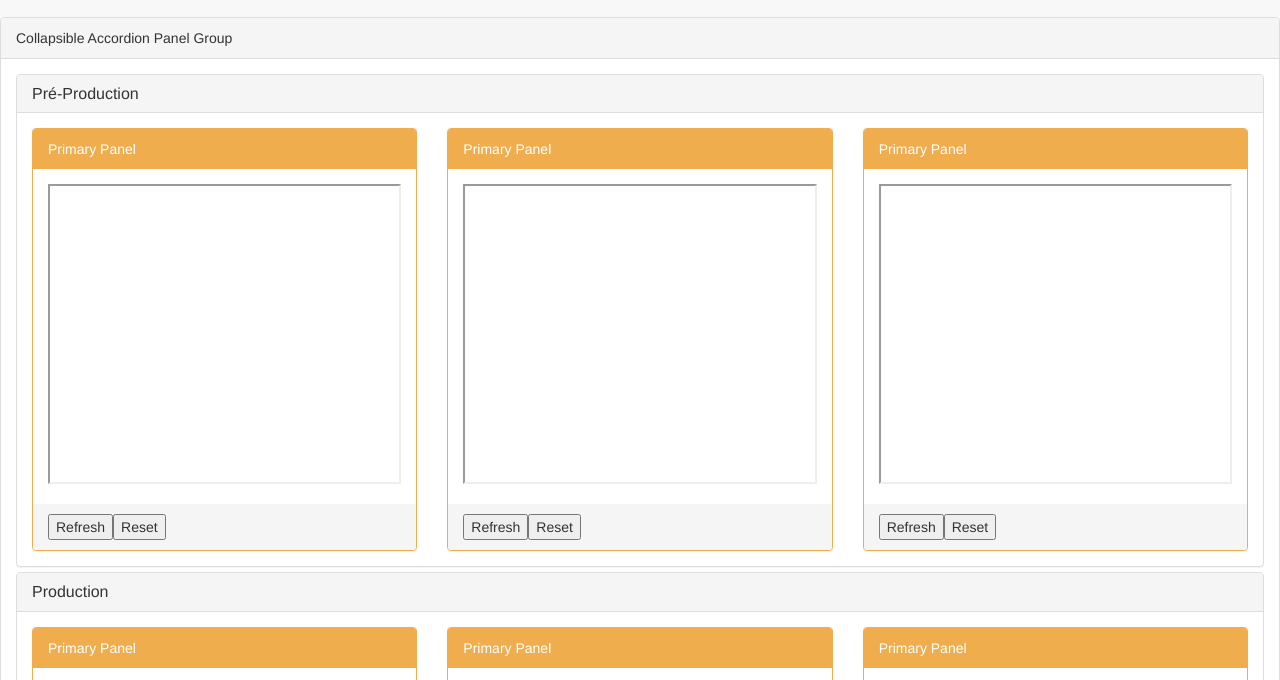
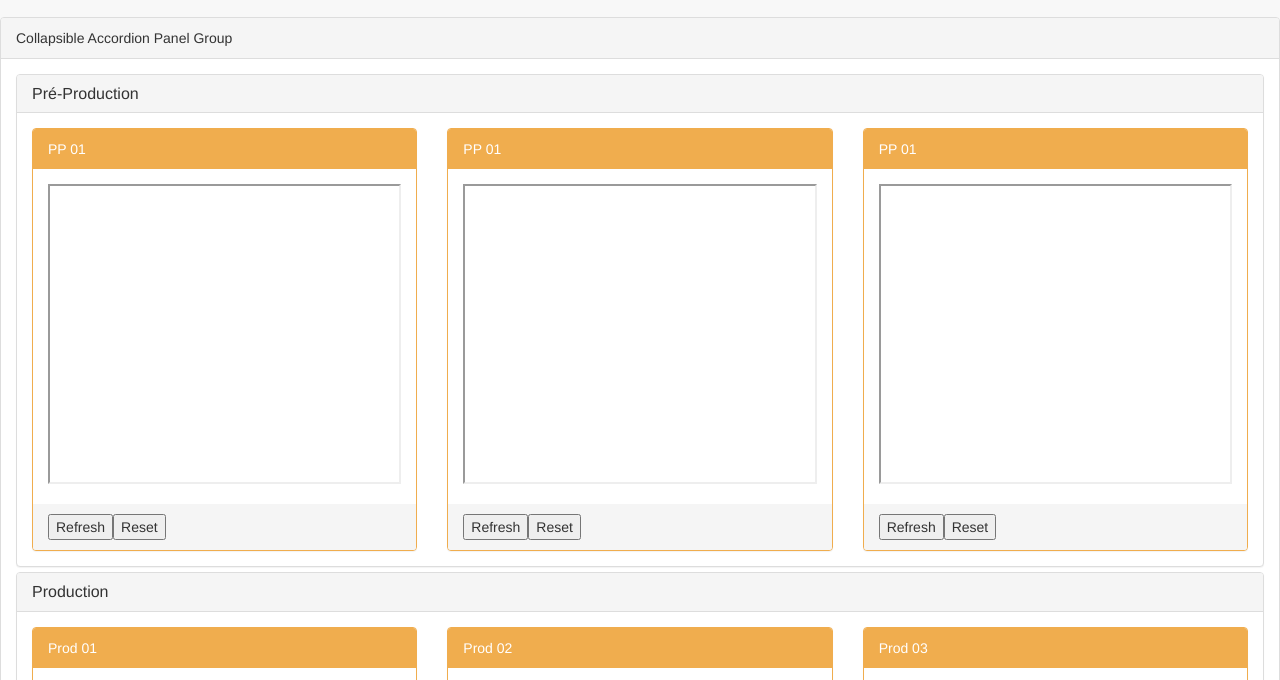
Before and after one commit to joffroy59/multiplePageAggregator, a website: page pages/panels-preprod.html in a window 1280 px wide. Shown: the part 93-773 px from the top of the page. Drawn offline with Linux system fonts and the light colour scheme; grey boxes are pictures that could not be loaded.

Commit message:
use a name for each url

```diff
--- a/pages/panels-preprod.html
+++ b/pages/panels-preprod.html
@@ -129,15 +129,25 @@
 
 	<script>
 
+	var iframeRefresh=5000;
 	var group=[
 			{
 				"name":"Pré-Production",
 				"id":"PP",
 				"loadIframeOnPageLoad":false,
 				"urls":[
-					"http://mafreebox.freebox.fr/",
-					"http://192.168.0.101/",
-					"http://mafreebox.freebox.fr/"
+					{
+						"name":"PP 01",
+						"url":"http://mafreebox.freebox.fr/",
+					},
+					{
+						"name":"PP 01",
+						"url":"http://192.168.0.101/",
+					},
+					{
+						"name":"PP 01",
+						"url":"http://mafreebox.freebox.fr/",
+					},
 				]
 			},
 			{
@@ -145,22 +155,34 @@
 				"id":"Prod",
 				"loadIframeOnPageLoad":true,
 				"urls":[
-					//"http://www.shaunwhite.com/",
-					//"https://2015.xoxofest.com/",
-					"http://lorempixel.com/295/295/",
-					"http://lorempixel.com/295/295/",
-					"http://lorempixel.com/295/295/",
+					//TODO"http://www.shaunwhite.com/",
+					//TODO"https://2015.xoxofest.com/",
+					{
+						"name":"Prod 01",
+						"url":"http://lorempixel.com/295/295/",
+					},
+					{
+						"name":"Prod 02",
+						"url":"http://lorempixel.com/295/295/",
+					},
+					{
+						"name":"Prod 03",
+						"url":"http://lorempixel.com/295/295/",
+					},
 				]
 			}
 		]
 
 	var iframeIdBase = 'iframe'
-	function createDivAndIframeWithButtonJQ($anchor,iframeId,url,loadIframeOnPageLoad){
+
+	function createDivAndIframeWithButtonJQ($anchor,iframeId,zoneWithUrl,loadIframeOnPageLoad){
+		var url = zoneWithUrl["url"]
+		var urlName = zoneWithUrl["name"]
 		var $divCol = $("<div>", {class: "col-lg-4"});
 		var $divPanelHeading = $("<div>", {class: "panel panel-primary panel-yellow"});
 		$divCol.append($divPanelHeading)
 		var $divColPanelH = $("<div>", {class: "panel-heading"});
-		$divColPanelH.text("Primary Panel")
+		$divColPanelH.text(urlName)
 		$divPanelHeading.append($divColPanelH)
 		var $divColPanelB = $("<div>", {class: "panel-body"});
 		$iframe=$("<iframe>", {id: iframeId, width:'100%', height:'300', src:loadIframeOnPageLoad?url:''})
@@ -217,7 +239,6 @@
 		$('#accordion').prepend($divGlobal)
 	}
 
-
 	$.each(group.reverse(), function( index, value ) {
 		groupIdBase=value["id"]
 		createGroup(groupIdBase,value["name"])
@@ -225,14 +246,12 @@
 		$.each(value["urls"], function( index, value ) {
 			currentDivIframeId = getIframeId(groupIdBase,index)
 			createDivAndIframeWithButtonJQ($('#panel-pp-static'), currentDivIframeId,value,loadIframeOnPageLoad);
-
-				// TODO set auto refresh ...
 		});
 	});
 
 
 
-		window.setInterval("reloadIFrame();", 5000);
+		window.setInterval("reloadIFrame();", iframeRefresh);
 
 		function reloadIFrame() {
 			$('iframe').each(function() {
```
Lines whose indentation alone changed are shown as unchanged.
